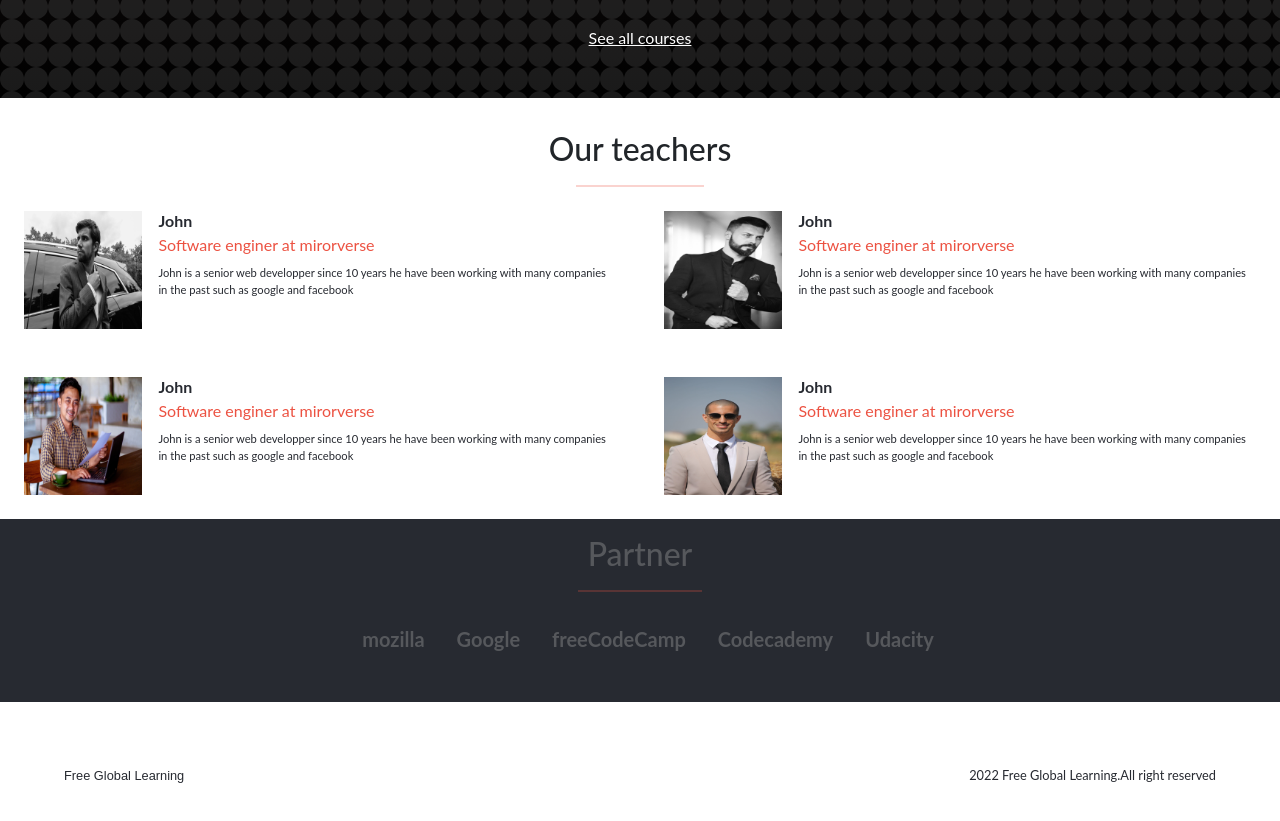
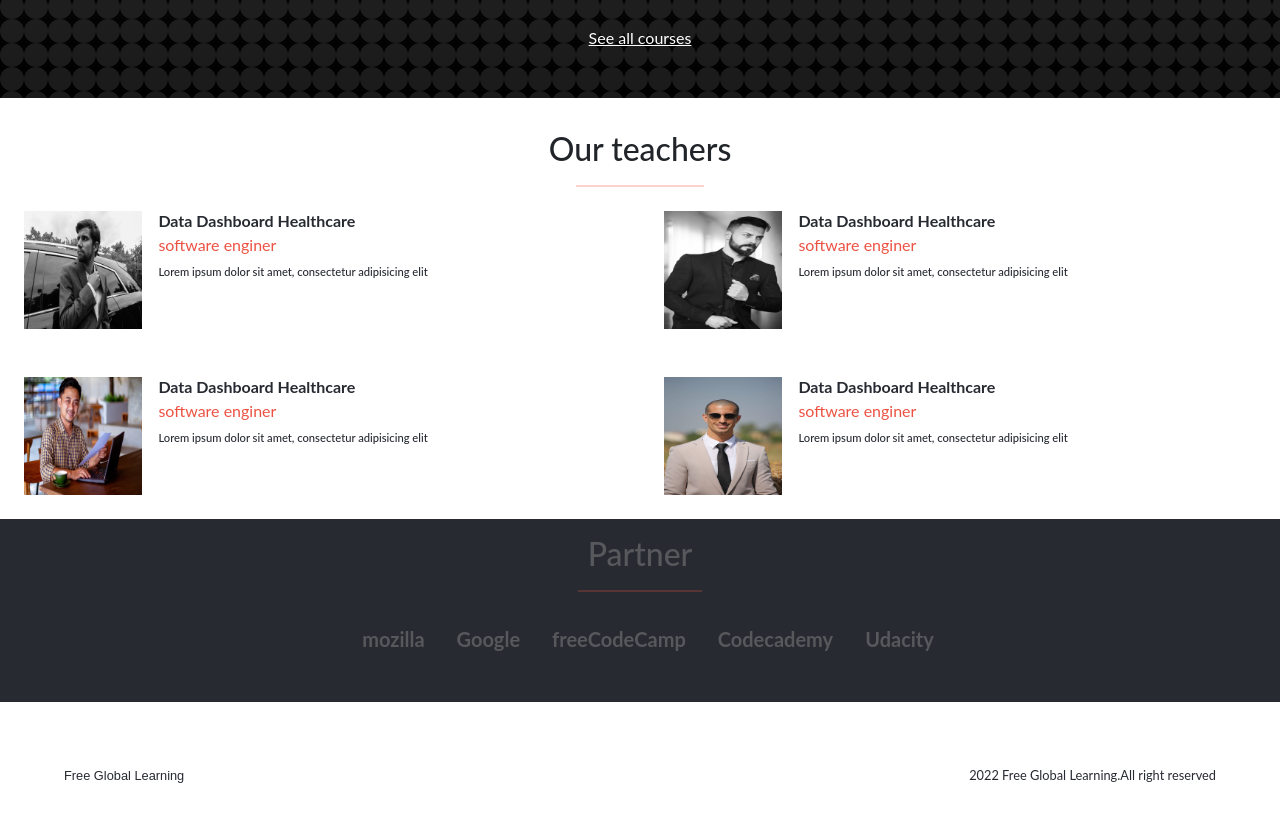
Before and after one commit to Terbeche/E-learning-platform, a website: page index.html in a window 1280 px wide. Shown: the part 1069-1890 px from the top of the page. Drawn offline with nearby package versions, Linux system fonts and the light colour scheme; a web font is replaced by a local one.

Commit message:
generate html 'teachers section' dynamically with javaScript

```diff
--- a/css/desktop.css
+++ b/css/desktop.css
@@ -142,8 +142,9 @@
     text-decoration: underline;
   }
 
-  .part-teachers {
-    display: flex;
+  .the-teachers {
+    display: grid;
+    grid-template: 1fr / 1fr 1fr;
   }
 
   #about {
--- a/css/mobile.css
+++ b/css/mobile.css
@@ -188,8 +188,8 @@ li {
 }
 
 .the-teachers {
-  display: flex;
-  flex-direction: column;
+  display: grid;
+  grid-template: 1fr / 1fr;
 }
 
 .teacher {
--- a/index.html
+++ b/index.html
@@ -98,11 +98,10 @@
     </section>
 
     <section id="teachers">
-      <h2 id="teachers-title">Our teachers</h2>
+      <!-- <h2 id="teachers-title">Our teachers</h2>
       <hr id="main-hr">
 
       <div class="the-teachers">
-        <div class="part-teachers">
           <div class="teacher">
             <img class="teacher-image" src="./images/man1.jpg" alt="">
             <div class="teacher-information">
@@ -121,8 +120,6 @@
                 10 years he have been working with many companies in the past such as google and facebook</p>
             </div>
           </div>
-        </div>
-        <div class="part-teachers">
           <div class="teacher">
             <img class="teacher-image" src="./images/man3.jpg" alt="">
             <div class="teacher-information">
@@ -141,13 +138,12 @@
                 10 years he have been working with many companies in the past such as google and facebook</p>
             </div>
           </div>
-        </div>
         <div class="more hide-me-on-desktop">
           <span>MORE</span>
           <span><i class="fas fa-solid fa-chevron-down"></i></span>
         </div>
 
-      </div>
+      </div> -->
     </section>
   </main>
   <footer class="footer hide-me-on-mobile">
--- a/js/script.js
+++ b/js/script.js
@@ -22,3 +22,81 @@ const menuLinks = document.getElementsByClassName('menu-link');
 for (let i = 0; i < menuLinks.length; i += 1) {
   menuLinks[i].addEventListener('click', hideTheMenu);
 }
+
+
+const teachersDetails = [
+  {
+    teacher_name: 'Data Dashboard Healthcare',
+    teacher_job: 'software enginer',
+    teacher_description: 'Lorem ipsum dolor sit amet, consectetur adipisicing elit',
+    teacher_image: '../images/man1.jpg',
+  },
+  {
+    teacher_name: 'Data Dashboard Healthcare',
+    teacher_job: 'software enginer',
+    teacher_description: 'Lorem ipsum dolor sit amet, consectetur adipisicing elit',
+    teacher_image: '../images/man2.jpg',
+  },
+  {
+    teacher_name: 'Data Dashboard Healthcare',
+    teacher_job: 'software enginer',
+    teacher_description: 'Lorem ipsum dolor sit amet, consectetur adipisicing elit',
+    teacher_image: '../images/man3.jpg',
+  },
+  {
+    teacher_name: 'Data Dashboard Healthcare',
+    teacher_job: 'software enginer',
+    teacher_description: 'Lorem ipsum dolor sit amet, consectetur adipisicing elit',
+    teacher_image: './images/man4.jpg',
+  }
+];
+
+const teachers = document.getElementById('teachers');
+
+const teachersTitle = document.createElement('h2');
+teachersTitle.id = 'teachers-title';
+teachersTitle.textContent =  'Our teachers';
+teachers.appendChild(teachersTitle);
+
+const mainHr = document.createElement('hr');
+mainHr.id = 'main-hr';
+teachers.appendChild(mainHr);
+
+const theTeachers = document.createElement('div');
+theTeachers.classList.add('the-teachers');
+
+for (let i = 0; i < teachersDetails.length; i++) {
+
+    const teacher = document.createElement('div');
+    teacher.classList.add('teacher');
+
+    const teacherImage = document.createElement('img');
+    teacherImage.classList.add('teacher-image');
+    teacherImage.src = teachersDetails[i].teacher_image;
+    teacherImage.alt = 'bla bla';
+    teacher.appendChild(teacherImage);
+
+    const teacherInformation = document.createElement('div');
+    teacherInformation.classList.add('teacher-information');
+
+    const teacherName = document.createElement('h3');
+    teacherName.classList.add('teacher-name');
+    teacherName.textContent = teachersDetails[i].teacher_name;
+    teacherInformation.appendChild(teacherName);
+
+    const teacherJob = document.createElement('p');
+    teacherJob.classList.add('teacher-job');
+    teacherJob.textContent = teachersDetails[i].teacher_job;
+    teacherInformation.appendChild(teacherJob);
+
+    const teacherDescription = document.createElement('h3');
+    teacherDescription.classList.add('teacher-description');
+    teacherDescription.textContent = teachersDetails[i].teacher_description;
+    teacherInformation.appendChild(teacherDescription);
+
+    teacher.appendChild(teacherInformation);
+    theTeachers.appendChild(teacher);
+
+}
+
+teachers.appendChild(theTeachers);
```
